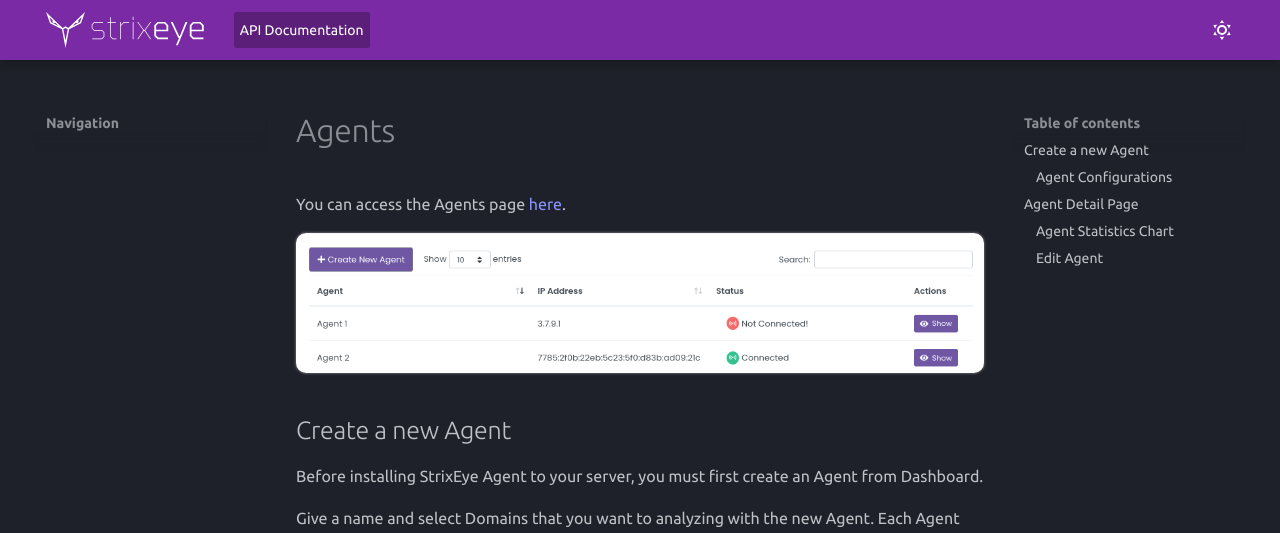
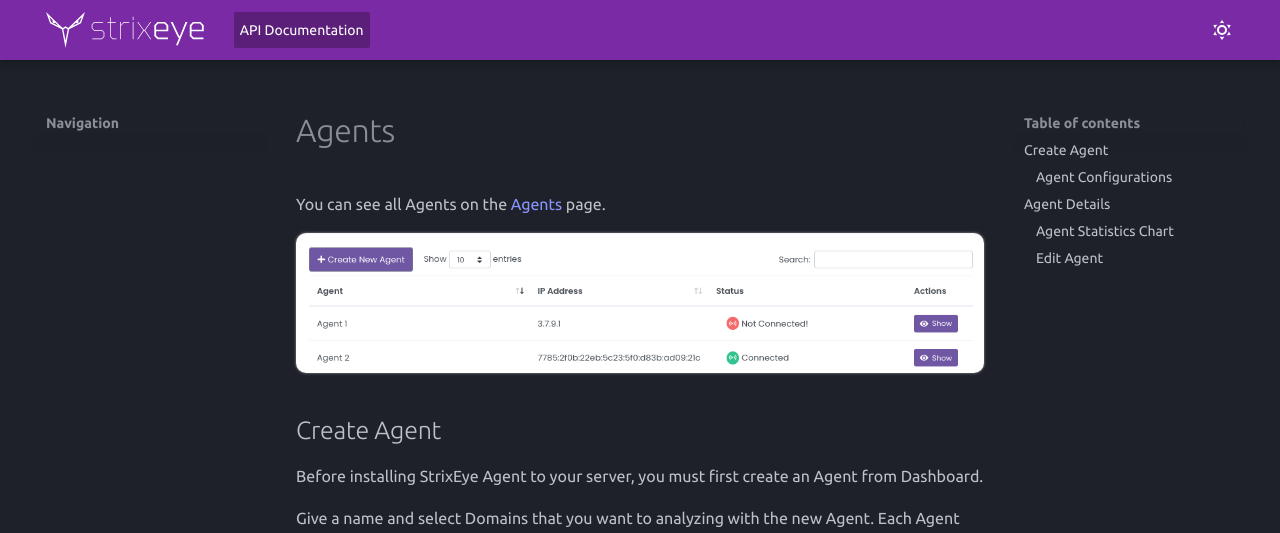
Before and after one commit to strixeyecom/strixeyecom.github.io, an MkDocs documentation site: the page built from docs/in-depth_dashboard/agents.md, in a window 1280 px wide and 1400 px high. Shown: the top 533 px of the window. Built offline with MkDocs 1.6.1 and Material for MkDocs 9.7.7, drawn with Linux system fonts in a browser that asks for light colours; some of the changed text lies outside the part shown.

Commit message:
update agents doc

```diff
--- a/docs/in-depth_dashboard/agents.md
+++ b/docs/in-depth_dashboard/agents.md
@@ -1,10 +1,10 @@
 # Agents
 
-You can access the Agents page [here](https://dashboard.strixeye.com/agents){:target="_blank"}.
+You can see all Agents on the [Agents](https://dashboard.strixeye.com/agents){:target="_blank"} page.
 
 ![agent name and agent domains](../assets/images/agents.png)
 
-## Create a new Agent
+## Create Agent
 
 Before installing StrixEye Agent to your server, you must first create an Agent from Dashboard.
 
@@ -26,7 +26,7 @@
 
 **Runtime Environment** field specifies which runtime environment you want to use. We only support Docker and Kubernetes for now. If you want to use Kubernetes, you can use your own config file.
 
-## Agent Detail Page
+## Agent Details
 
 ### Agent Statistics Chart
 
```
